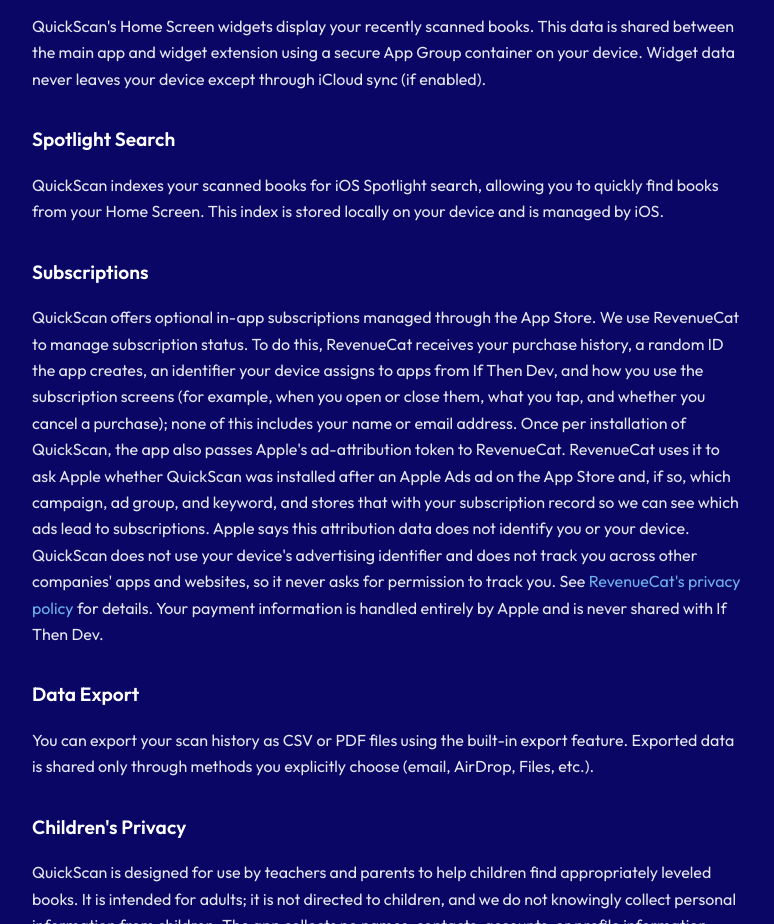
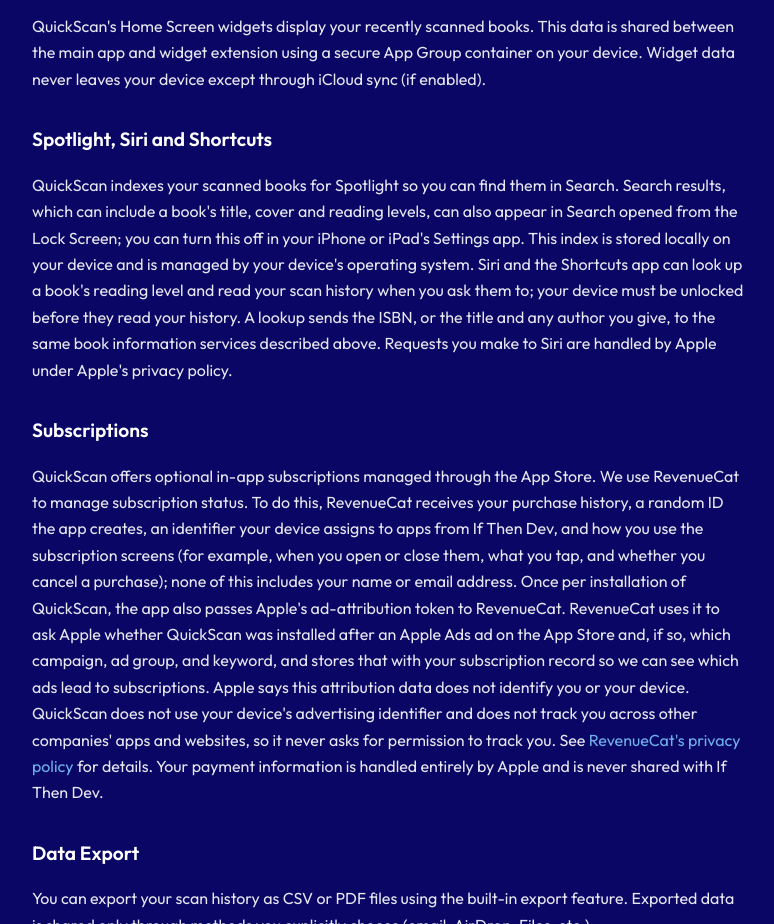
Before and after one commit to IfThenDev/ifthendev.github.io, a plain HTML site: page quickscan/privacypolicy.html in a window 1280 px wide. Shown: the part 1843-2767 px from the top of the page, without its empty margins (252-1026 px from the left). Drawn offline with Linux system fonts and the light colour scheme.

Commit message:
quickscan: privacy policy — Spotlight, Siri and Shortcuts (Phase 55 edit 9)
Fine Print Fix 5 text (S-1, S-2), as approved in 55-SITE-EDITS.md. Footer date not bumped: set it
to the push date when pushing. Local commit only; Miche pushes on the go-live day.

Co-Authored-By: Claude Opus 5.5 <noreply@anthropic.com>
Claude-Session: https://claude.ai/code/session_016Qzu6acZq7tWyKerN6YCjh

```diff
--- a/quickscan/privacypolicy.html
+++ b/quickscan/privacypolicy.html
@@ -289,8 +289,8 @@
                 <h3>Home Screen Widgets</h3>
                 <p>QuickScan's Home Screen widgets display your recently scanned books. This data is shared between the main app and widget extension using a secure App Group container on your device. Widget data never leaves your device except through iCloud sync (if enabled).</p>
 
-                <h3>Spotlight Search</h3>
-                <p>QuickScan indexes your scanned books for iOS Spotlight search, allowing you to quickly find books from your Home Screen. This index is stored locally on your device and is managed by iOS.</p>
+                <h3>Spotlight, Siri and Shortcuts</h3>
+                <p>QuickScan indexes your scanned books for Spotlight so you can find them in Search. Search results, which can include a book's title, cover and reading levels, can also appear in Search opened from the Lock Screen; you can turn this off in your iPhone or iPad's Settings app. This index is stored locally on your device and is managed by your device's operating system. Siri and the Shortcuts app can look up a book's reading level and read your scan history when you ask them to; your device must be unlocked before they read your history. A lookup sends the ISBN, or the title and any author you give, to the same book information services described above. Requests you make to Siri are handled by Apple under Apple's privacy policy.</p>
 
                 <h3>Subscriptions</h3>
                 <p>QuickScan offers optional in-app subscriptions managed through the App Store. We use RevenueCat to manage subscription status. To do this, RevenueCat receives your purchase history, a random ID the app creates, an identifier your device assigns to apps from If Then Dev, and how you use the subscription screens (for example, when you open or close them, what you tap, and whether you cancel a purchase); none of this includes your name or email address. Once per installation of QuickScan, the app also passes Apple's ad-attribution token to RevenueCat. RevenueCat uses it to ask Apple whether QuickScan was installed after an Apple Ads ad on the App Store and, if so, which campaign, ad group, and keyword, and stores that with your subscription record so we can see which ads lead to subscriptions. Apple says this attribution data does not identify you or your device. QuickScan does not use your device's advertising identifier and does not track you across other companies' apps and websites, so it never asks for permission to track you. See <a href="https://www.revenuecat.com/privacy" target="_blank" rel="noopener noreferrer">RevenueCat's privacy policy</a> for details. Your payment information is handled entirely by Apple and is never shared with If Then Dev.</p>
```
